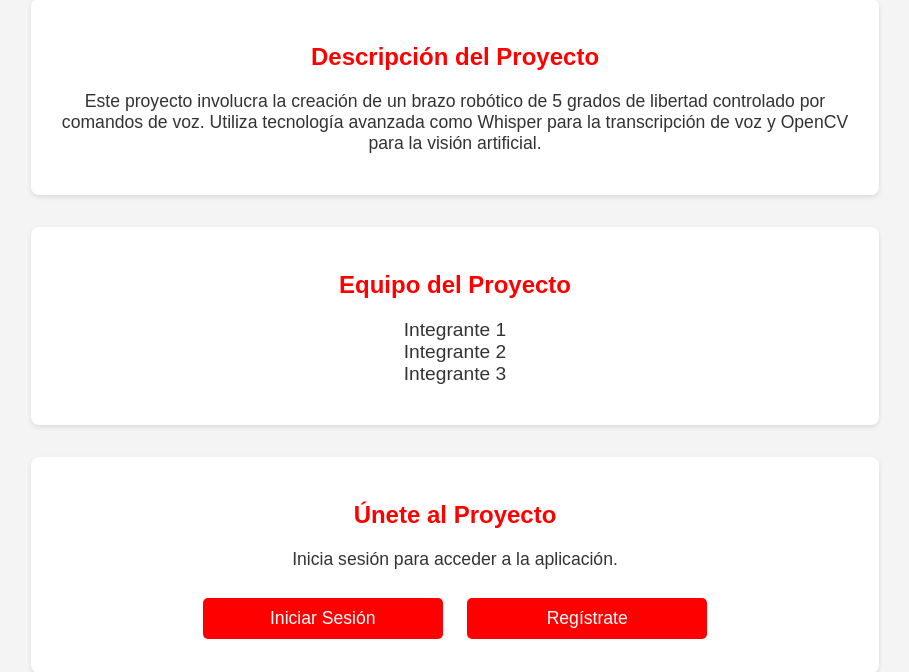
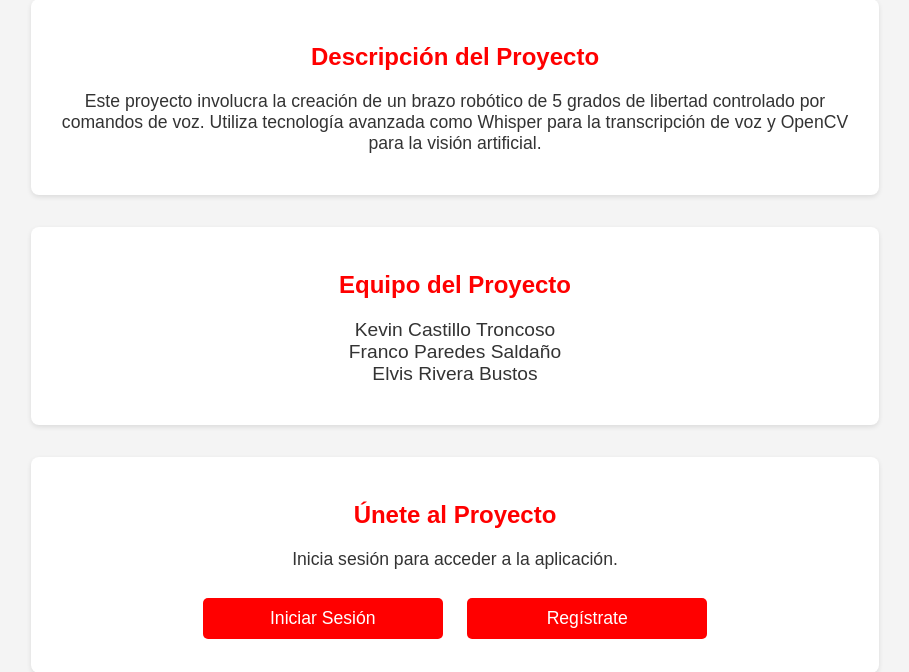
Before and after one commit to Crazygufer/Hand_Solo_Full_Proyect, a Flask app: page / in a window 1280 px wide. Shown: the part 172-844 px from the top of the page, without its empty margins (185-1094 px from the left). Run offline with Flask 3, Linux system fonts and the light colour scheme.

Commit message:
agregar integrantes al index

```diff
--- a/app/templates/index.html
+++ b/app/templates/index.html
@@ -21,9 +21,9 @@
         <section class="team">
             <h2>Equipo del Proyecto</h2>
             <ul>
-                <li>Integrante 1</li>
-                <li>Integrante 2</li>
-                <li>Integrante 3</li>
+                <li>Kevin Castillo Troncoso</li>
+                <li>Franco Paredes Saldaño</li>
+                <li>Elvis Rivera Bustos</li>
             </ul>
         </section>
 
```
